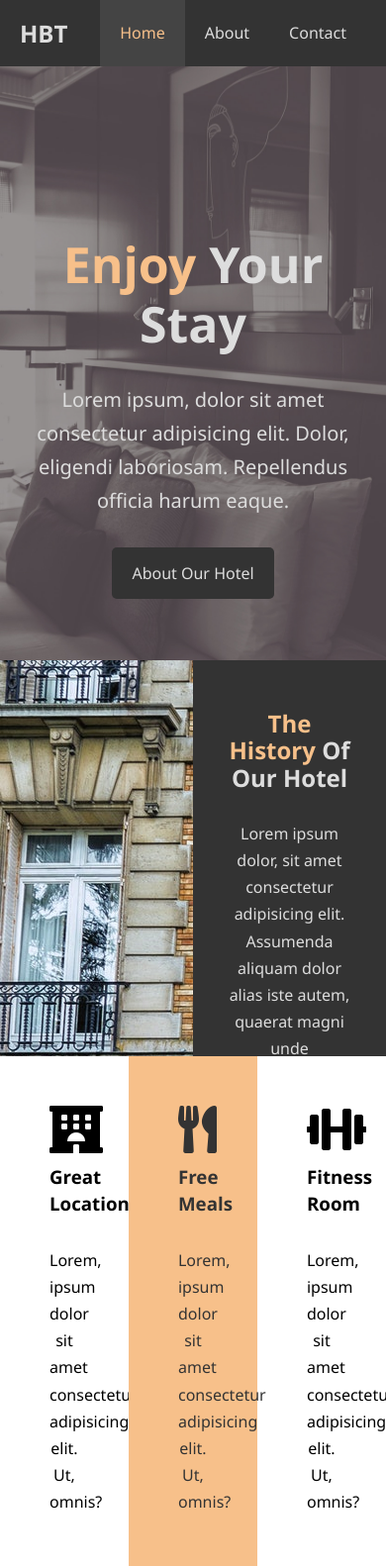
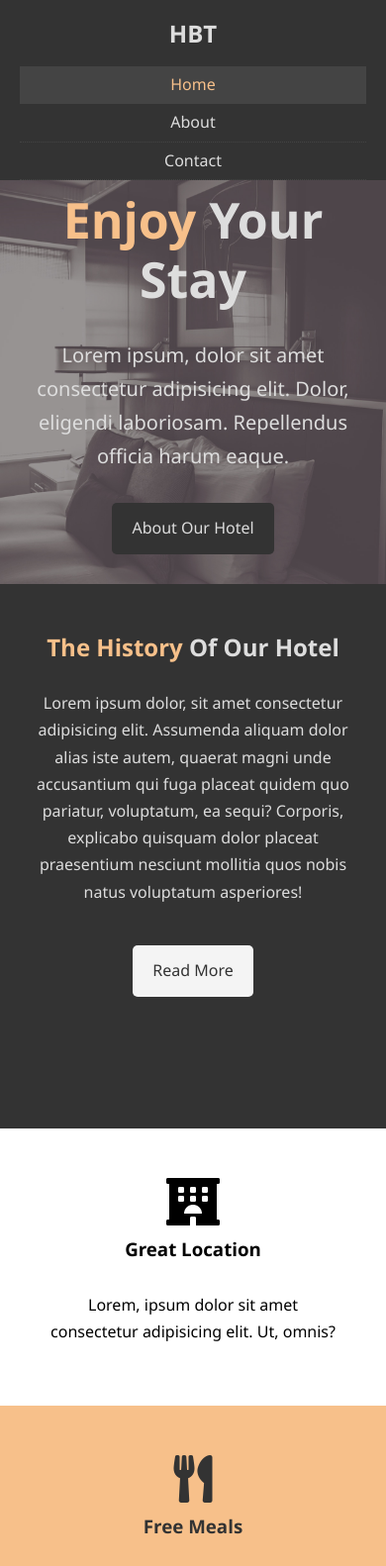
Before and after one commit to reyadelmahdy/FrontEndProjects, a plain HTML site: page Hotel_Project/index.html in a window 390 px wide. Shown: the top 1582 px of the page at 99% size. Drawn offline with Linux system fonts and the light colour scheme.

Commit message:
Added media Queries for responsiveness

```diff
--- a/Hotel_Project/about.html
+++ b/Hotel_Project/about.html
@@ -7,6 +7,7 @@
   <meta name="description" content="Welcome to the most extraordinary hotel in Boston Massachusetts">
   <meta name="keywords" content="hotel,boston hotel,new england hotel">
   <link rel="stylesheet" href="css/style.css">
+  <link rel="stylesheet" media="screen and (max-width: 768px)" href="css/mobile.css">
   <title>Hotel BT | About</title>
 </head>
 <body>
--- /dev/null
+++ b/Hotel_Project/css/mobile.css
@@ -0,0 +1,46 @@
+#navbar .logo{
+    float: none;
+    text-align: center;
+}
+#navbar ul, #navbar ul li{
+    float: none;
+}
+#navbar ul li a{
+    padding: 5px;
+    border-bottom: #444 dotted 1px;
+}
+#home-info{
+    height: 550px;
+}
+#home-info .info-img{
+    display: none;
+}
+#home-info .info-content{
+    float: none;
+    width: 100%;
+  }
+.box{
+    float: none;
+    width: 100%;
+}
+#about-info .info-right,#about-info .info-left{
+    float: none;
+    width: 100%;
+}
+#about-info .info-right{
+    margin-top: 30px;
+}
+.l-heading{
+    text-align: center;
+}
+#contact-info .box{
+    border-bottom: #444 dotted 1px;
+}
+#showcase{
+    height: 100%;
+
+}
+#showcase .showcase-content{
+    padding-top: 10px;
+    padding-bottom: 30px;
+  }
--- a/Hotel_Project/css/style.css
+++ b/Hotel_Project/css/style.css
@@ -22,6 +22,7 @@ p{
 }
 .l-heading {
   font-size: 40px;
+  line-height: 1.2;
 }
 .py-1 { padding: 10px 0; }
 .py-2 { padding: 20px 0; }
@@ -71,7 +72,7 @@ p{
 #navbar a {
   color: #ddd;
 }
-#navbar h1{
+#navbar .logo{
   float: left;
   padding-top: 20px;
 }
@@ -167,7 +168,7 @@ p{
 }
 
 #testimonials {
-  height: 600px;
+  height: 100%;
   background: url('../img/test-bg.jpg') no-repeat center center/cover;
   padding-top: 100px;
 }
--- a/Hotel_Project/index.html
+++ b/Hotel_Project/index.html
@@ -8,6 +8,7 @@
   <meta name="keywords" content="hotel,boston hotel,new england hotel">
   <link rel="stylesheet" href="https://use.fontawesome.com/releases/v5.6.1/css/all.css" integrity="sha384-gfdkjb5BdAXd+lj+gudLWI+BXq4IuLW5IT+brZEZsLFm++aCMlF1V92rMkPaX4PP" crossorigin="anonymous">
   <link rel="stylesheet" href="css/style.css">
+  <link rel="stylesheet" media="screen and (max-width: 768px)" href="css/mobile.css">
   <title>Hotel BT | Welcome</title>
 </head>
 <body>
```
Also changed, not shown: Hotel_Project/contact.html (+1 -0 lines).
